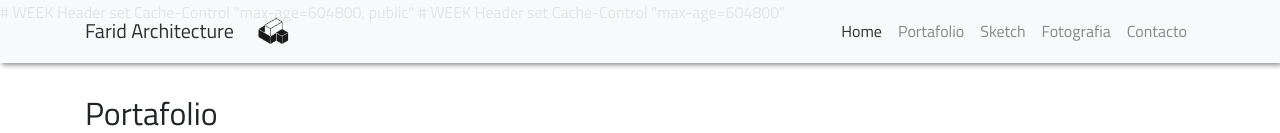
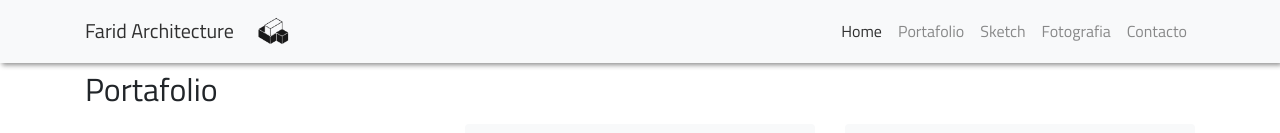
Before and after one commit to FaridQuintero55/Farid-Architecture, a plain HTML site: page index.html in a window 1280 px wide. Shown: the top 133 px of the page. Drawn offline with nearby package versions, Linux system fonts and the light colour scheme; files whose address does not match are found by name.

Commit message:
Six commit

```diff
--- a/index.html
+++ b/index.html
@@ -4,17 +4,6 @@
     <meta charset="utf-8">
     <meta name="viewport" content="width=device-width, initial-scale=1.0">
     <meta http-equiv="Cache-Control" content="max-age=2592000, public" />
-    <IfModule mod_headers.c>
-        # WEEK
-      <FilesMatch "\.(jpg|jpeg|png|gif|swf)$">
-        Header set Cache-Control "max-age=604800, public"
-      </FilesMatch>
-
-        # WEEK
-      <FilesMatch "\.(js|css|swf)$">
-        Header set Cache-Control "max-age=604800"
-      </FilesMatch>
-    </IfModule>
 
     <link rel="icon" href="img/Logo.png">
 
```
